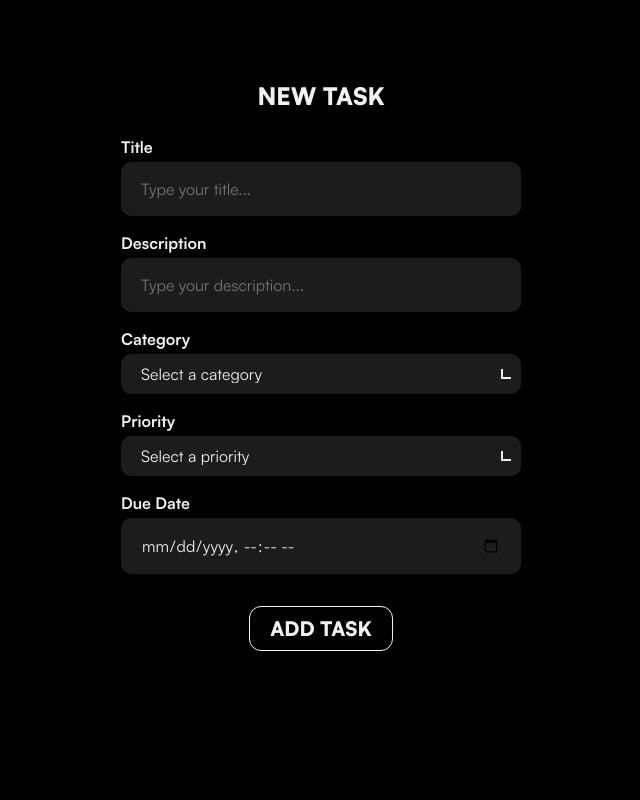
After one commit to Clayy9/Clay_TDL, a PHP site: page /form_update.php in a window 1280 px wide. The commit adds this page. Shown: the whole page, without its empty margins (319-959 px from the left). Run offline with PHP 8.4, Linux system fonts and the light colour scheme; the visitor is signed in with stand-in values (Sample User, id 1); data that the repository does not hold is empty.

Commit message:
add edit task

```diff
--- /dev/null
+++ b/form_update.php
@@ -0,0 +1,106 @@
+<?php
+include "config/security.php";
+include "config/connection.php";
+?>
+
+<!DOCTYPE html>
+<html lang="en">
+<head>
+    <meta charset="UTF-8">
+    <meta http-equiv="X-UA-Compatible" content="IE=edge">
+    <meta name="viewport" content="width=device-width, initial-scale=1.0">
+    <title>To Do List</title>
+
+    <!-- Link -->
+    <link rel="stylesheet" href="./assets/css/style_form.css">
+</head>
+
+
+<body>
+<?php
+if(isset($_GET['task_id'])){
+    $task_id = $_GET['task_id'];
+
+    // Query untuk mendapatkan data tugas berdasarkan ID
+    $sql_select = "SELECT * FROM tb_tasks WHERE id = '$task_id'";
+    $result = mysqli_query($conn, $sql_select);
+    $task = mysqli_fetch_assoc($result);
+
+    // Periksa apakah data tugas ditemukan
+    if($task){
+        $task_name = $task['task_name'];
+        $task_date = $task['task_date'];
+        $task_desc = $task['task_desc'];
+        $priority_id = $task['priority_id'];
+        $category_id = $task['category_id'];
+        // ... lanjutkan dengan atribut lain yang ingin Anda tampilkan di form
+    }
+}
+?>
+
+<!-- Form untuk update data tugas -->
+<div id="add_task_form_container">
+        <div class="form_container">
+        <h1>NEW TASK</h1>
+            <form method="post" action="sv_form.php">
+            <input type="hidden" name="task_id" value="<?php echo $task_id; ?>">
+                <div class="back_to_home">
+                    <a onclick="location.href='home.php'"><i class="fa-solid fa-xmark fa-xl" style="color: #ffffff;"></i></a>
+                </div>
+                <h3>Title</h3>
+                <div class="inputForm">
+                    <input class="textField" type="text" value="<?php echo $task_name; ?>" name="task_name" id="task_name" placeholder="Type your title..." required />
+                    </div>
+                    <h3>Description</h3>
+                    <div class="inputForm">
+                    <input class="textField" type="text" value="<?php echo $task_desc; ?>" name="task_desc" id="task_desc" placeholder="Type your description..." />
+                </div>
+                <div class="inputForm">
+                <h3>Category</h3>
+                    <div class="customSelect">
+                        <select name="category_id" id="category_id" value="<?php echo $category_id; ?>">
+                        <option value="" selected disabled>Select a category</option>
+                        <option value="0">None</option>
+                        <option value="1">Medic</option>
+                        <option value="2">Meeting</option>
+                        <option value="3">Sport</option>
+                        <option value="4">Study</option>
+                        </select>
+                        <span class="arrow"></span>
+                    </div>
+                </div>
+
+                <div class="inputForm">
+                <h3>Priority</h3>
+                    <div class="customSelect">
+                        <select name="priority_id" id="priority_id" value="<?php echo $priority_id; ?>">
+                        <option value="" selected disabled>Select a priority</option>
+                        <option value="1">Low</option>
+                        <option value="2">Medium</option>
+                        <option value="3">High</option>
+                        </select>
+                        <span class="arrow"></span>
+                    </div>
+                </div>
+
+                <div class="inputForm_date">
+                    <div class="inputForm">
+                    <h3>Due Date</h3>
+                    <div class="inputForm">
+                        <input class="textField" type="datetime-local" name="task_date" id="task_date" value="<?php echo $task_date; ?>"/>
+                        </div>
+                    </div>
+                </div>
+
+                <div class="button_submit">
+                    <center>
+                        <td colspan="2"><input class="form_button" type="submit" value="ADD TASK" name="submit"></td>
+                    </center>
+            </form>
+                </div>
+            </form>
+        </div>
+</div>
+</form>
+</body>
+</head>
--- a/sv_task.php
+++ b/sv_task.php
@@ -57,6 +57,7 @@ else if($act == "loading"){
             <div class="task_checkbox">
                     <input type="checkbox" id="undone<?php echo $task_id; ?>" onclick="check_task(<?php echo $task_id; ?>)"/>
                     <button type="button" id="delete_undone<?php echo $task_id; ?>" onclick="delete_task(<?php echo $task_id; ?>)" class="button_delete" value="Delete"><p>Delete</p></button>
+                    <button type="button" id="update_undone<?php echo $task_id; ?>" onclick="location.href='form_update.php?task_id=<?php echo $task_id; ?>'" class="button_update" value="Edit"><p>Edit</p></button>
             </div>
         </div>
 
@@ -95,7 +96,7 @@ else if($act == "completed"){
                 </div>
             <div class="task_checkbox">
                     <input type="checkbox" id="done<?php echo $task_id; ?>" onclick="uncheck_task(<?php echo $task_id; ?>)"  checked/>
-                    <button type="button" id="delete_undone<?php echo $task_id; ?>" onclick="delete_task(<?php echo $task_id; ?>)" class="button_delete" value="Delete"><p>Delete</p></button>
+                    <button type="button" id="delete_done<?php echo $task_id; ?>" onclick="delete_task(<?php echo $task_id; ?>)" class="button_delete" value="Delete"><p>Delete</p></button>
                 </div>
         </div>
 
```
Also changed, not shown: assets/css/style.css (+25 -2 lines), sv_update.php (added, +29 -0 lines).
